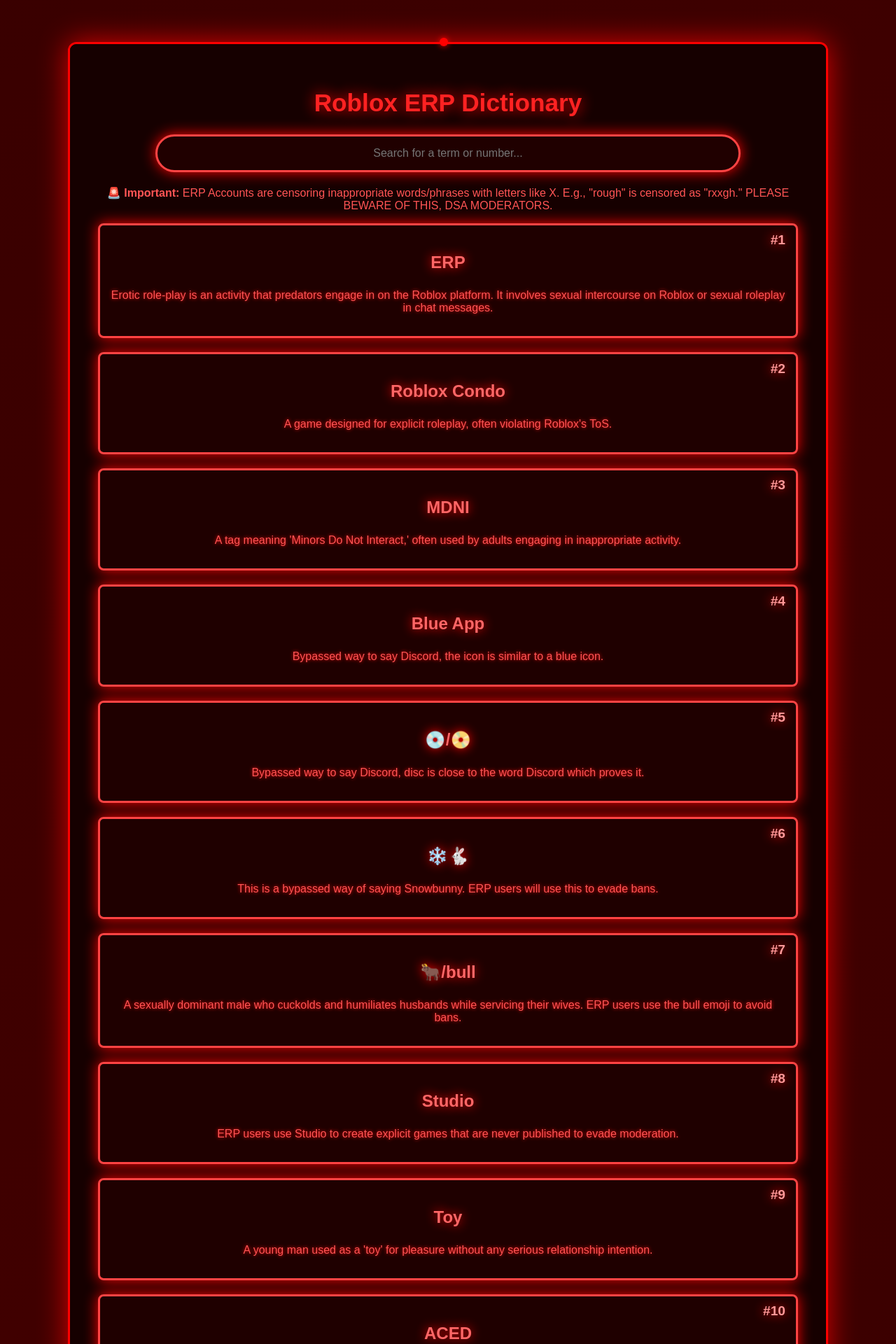
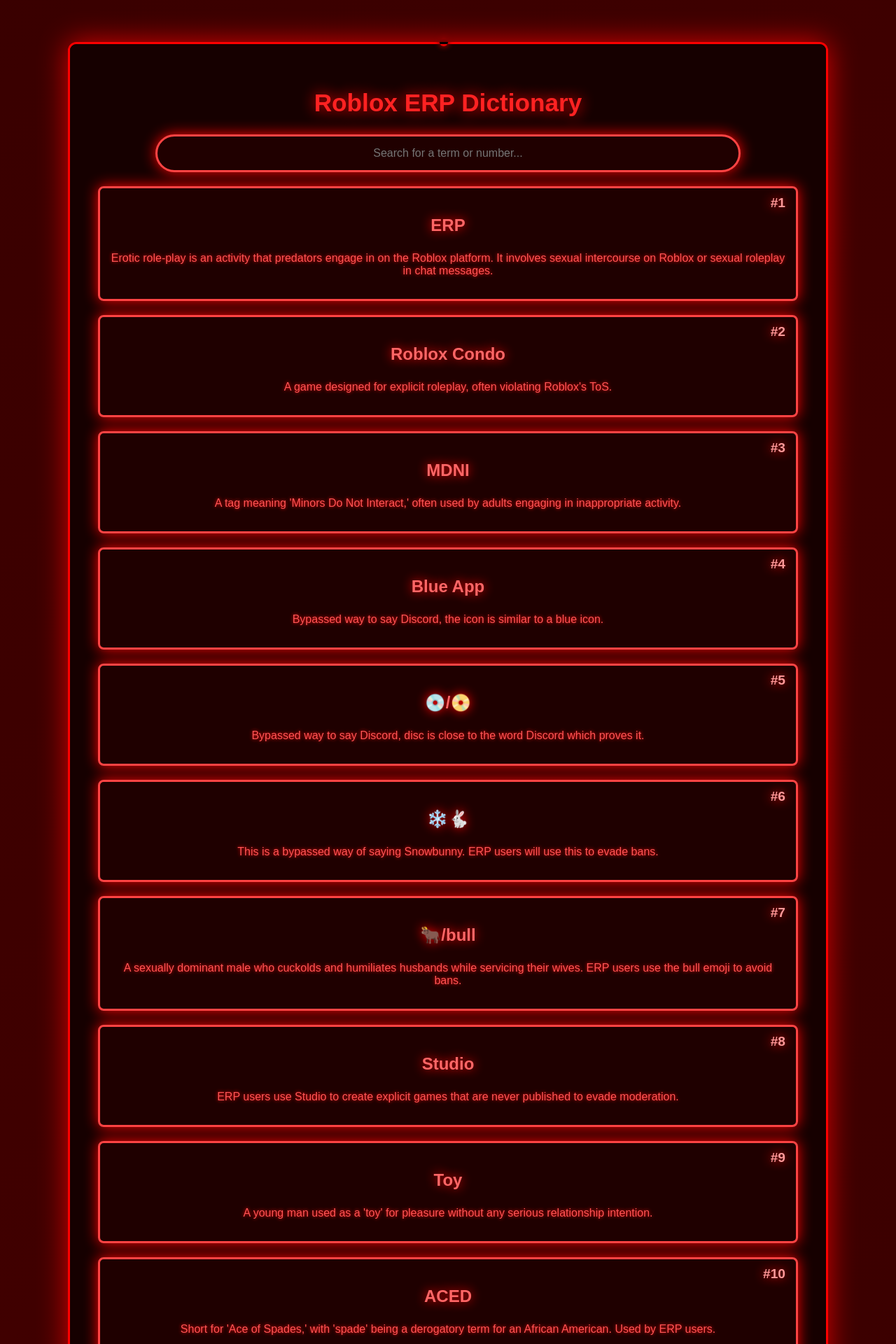
Before and after one commit to T-TGM/ERP-Definition, a Jekyll site: the page index.html, which Jekyll copies as it is, in a window 1280 px wide. Shown: the top 1920 px of the page at 70% size. Built offline with Jekyll 4.4.1, drawn with Linux system fonts in a browser that asks for light colours.

Commit message:
Update index.html

```diff
--- a/index.html
+++ b/index.html
@@ -25,7 +25,6 @@
             padding-top: 60px;
             overflow: hidden;
             position: relative;
-            cursor: none; /* 🔥 Hides all default cursors */
         }
 
         .custom-cursor {
@@ -39,6 +38,7 @@
             transform: translate(-50%, -50%);
             z-index: 10000;
             transition: transform 0.03s linear;
+            mix-blend-mode: difference; /* Makes it visible on all backgrounds */
         }
 
         .container {
@@ -54,11 +54,6 @@
             border: 3px solid red;
             position: relative;
             z-index: 2;
-            transition: transform 0.3s ease-in-out;
-        }
-
-        .container:hover {
-            transform: scale(1.02);
         }
 
         .container::-webkit-scrollbar {
@@ -93,14 +88,6 @@
             outline: none;
             text-align: center;
             box-shadow: 0 0 20px red;
-            transition: all 0.2s ease-in-out;
-            cursor: none;
-        }
-
-        #search-bar:focus {
-            background: #300000;
-            box-shadow: 0 0 35px red;
-            transform: scale(1.05);
         }
 
         .definition {
@@ -108,20 +95,24 @@
             padding: 15px;
             background: rgba(32, 0, 0, 0.95);
             border-radius: 8px;
-            transition: all 0.3s ease-in-out;
             border: 3px solid #ff4444;
             text-shadow: 0 0 5px red;
-            user-select: none;
             position: relative;
             box-shadow: 0 0 20px red;
-            transform: scale(1);
             opacity: 1;
+            user-select: text; /* Allows text selection */
         }
 
-        .definition:hover {
-            background: rgba(48, 0, 0, 0.95);
-            box-shadow: 0 0 30px red;
-            transform: scale(1.05);
+        .definition a {
+            color: #ff9999;
+            text-decoration: underline;
+            font-weight: bold;
+            pointer-events: auto; /* Ensures links are clickable */
+        }
+
+        .definition a:hover {
+            color: #ff5555;
+            text-shadow: 0 0 10px red;
         }
 
         .term {
@@ -141,12 +132,6 @@
             text-shadow: 0 0 15px red;
         }
 
-        .hidden {
-            opacity: 0;
-            transform: translateY(-10px);
-            transition: all 0.3s ease-in-out;
-        }
-
         .footer {
             font-size: 1.1em;
             color: #ff6666;
@@ -154,17 +139,6 @@
             text-align: center;
             margin-top: 15px;
             text-shadow: 0 0 15px red;
-        }
-
-        a {
-            color: #ff9999;
-            text-decoration: underline;
-            font-weight: bold;
-        }
-
-        a:hover {
-            color: #ff5555;
-            text-shadow: 0 0 10px red;
         }
 
     </style>
@@ -178,10 +152,6 @@
 
         <div class='search-container'>
             <input type='text' id='search-bar' placeholder='Search for a term or number...'>
-        </div>
-
-        <div class='info-board'>
-            <p><strong>🚨 Important:</strong> ERP Accounts are censoring inappropriate words/phrases with letters like X. E.g., "rough" is censored as "rxxgh." PLEASE BEWARE OF THIS, DSA MODERATORS.</p>
         </div>
 
         <div id='definitions'></div>
@@ -298,6 +267,17 @@
         });
 
         renderDefinitions();
+
+        // Cursor Movement
+        document.addEventListener('mousemove', (e) => {
+            cursor.style.transform = `translate(${e.clientX}px, ${e.clientY}px)`;
+        });
+
+        // Allow text selection & clickable links inside definitions
+        document.querySelectorAll('.definition').forEach((def) => {
+            def.style.userSelect = 'text';
+        });
+
     </script>
 </body>
 </html>
```
Also changed, not shown: other parts of index.html (+1 -2 lines).
